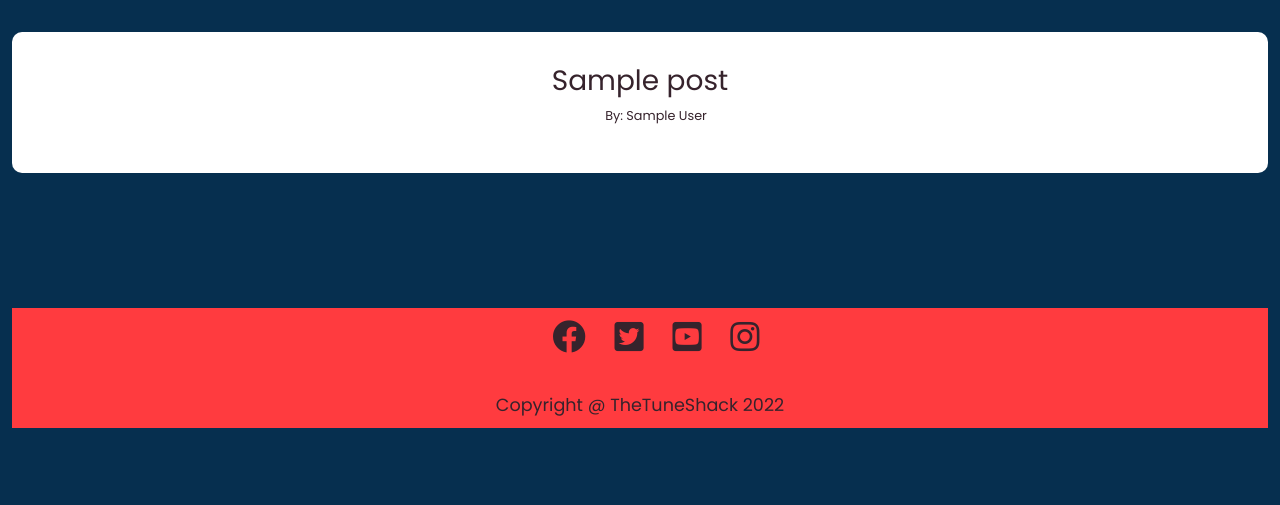
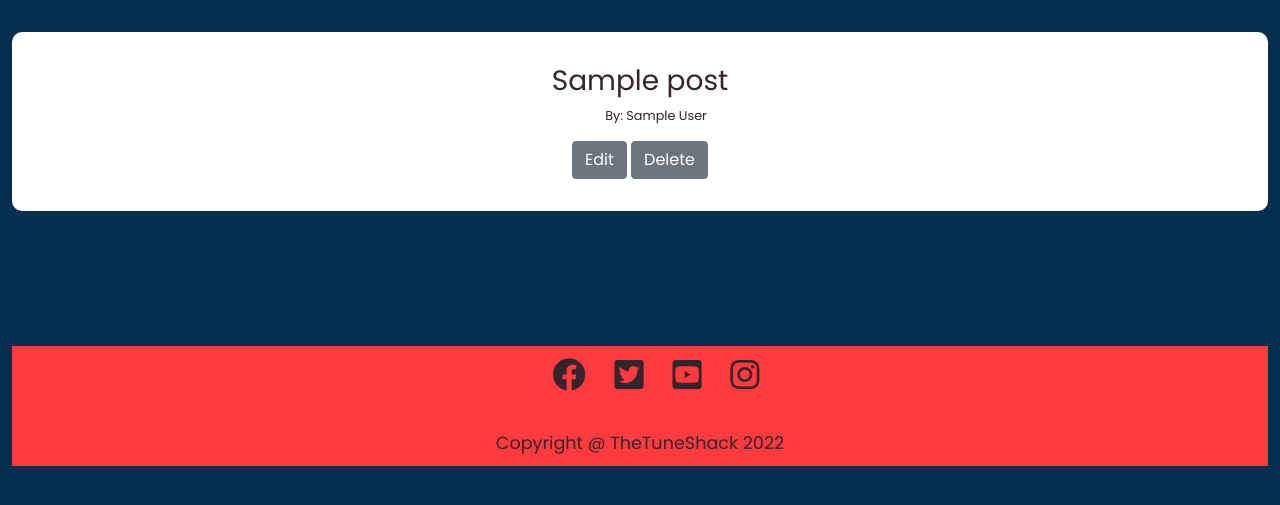
Before and after one commit to darco31/Tuneshack, a Django app: page / in a window 1280 px wide. Shown: the part 113-618 px from the top of the page. Run offline with Django 4.2, Linux system fonts and the light colour scheme; tables that the repository leaves empty hold one stand-in row (values such as "Sample post").

Commit message:
add styles to overall site

```diff
--- a/static/css/style.css
+++ b/static/css/style.css
@@ -42,6 +42,10 @@
 
 .post-detail {
     font-size: 1.4rem;
+    color: var(--wine);
+}
+
+.post-title {
     color: var(--wine);
 }
 
@@ -131,3 +135,8 @@
 .post-author {
     list-style-type: none;
 }
+
+h3,
+p {
+    color: var(--white);
+}
--- a/templates/delete_post.html
+++ b/templates/delete_post.html
@@ -6,7 +6,7 @@
 
 <div class="mx-5">
     <h1 class="head my-2">Delete Post</h1>
-    <h3>Delete : {{ post.title }}</h3>
+    <h3>Delete : {{ post.title }} ?</h3>
 
     <strong>
         <p>Are you sure would like to delete this post</p>
--- a/templates/home.html
+++ b/templates/home.html
@@ -14,6 +14,8 @@
                     {{ post.author.last_name }}</p>
             </li>
         </ul>
+        <a href="{% url 'edit_post' post.pk %}" class="btn btn-secondary">Edit</a>
+        <a href="{% url 'delete_post' post.pk %}" class="btn btn-secondary">Delete</a>
     </div>
 </div>
 {% endfor %}
```
